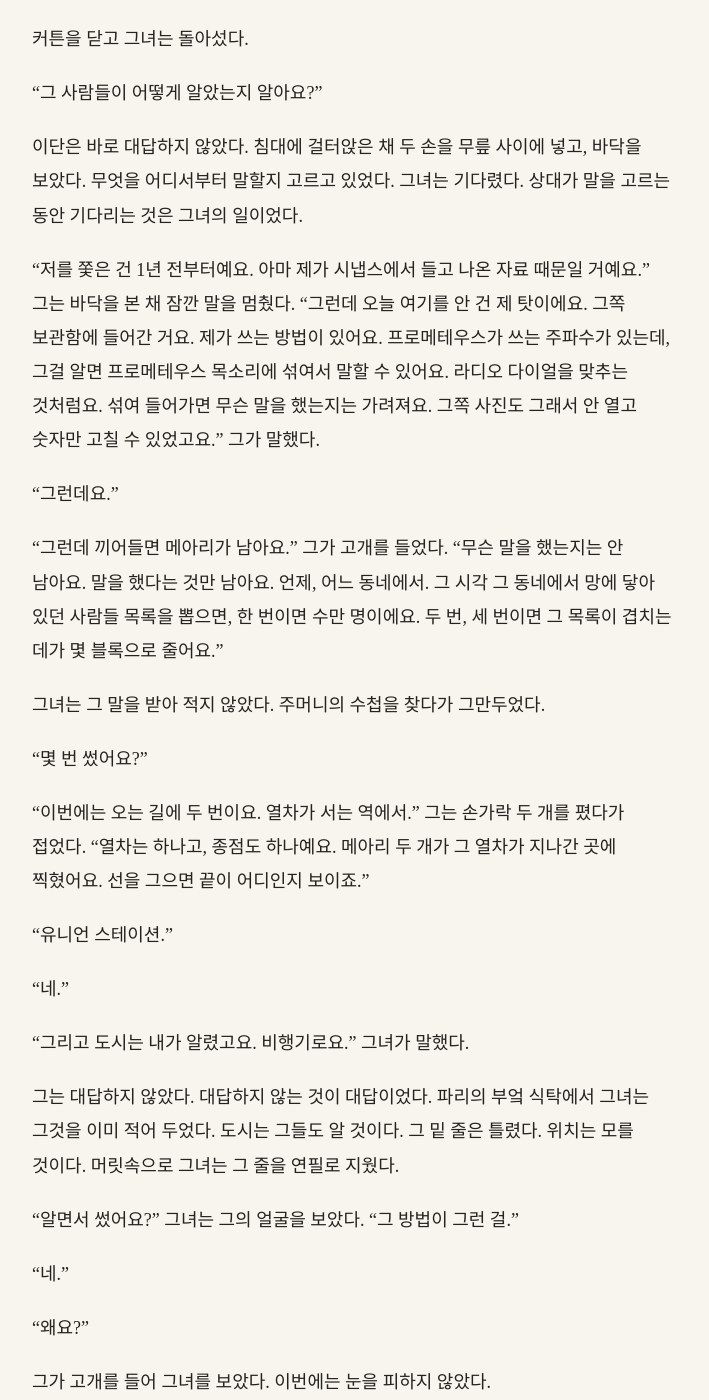
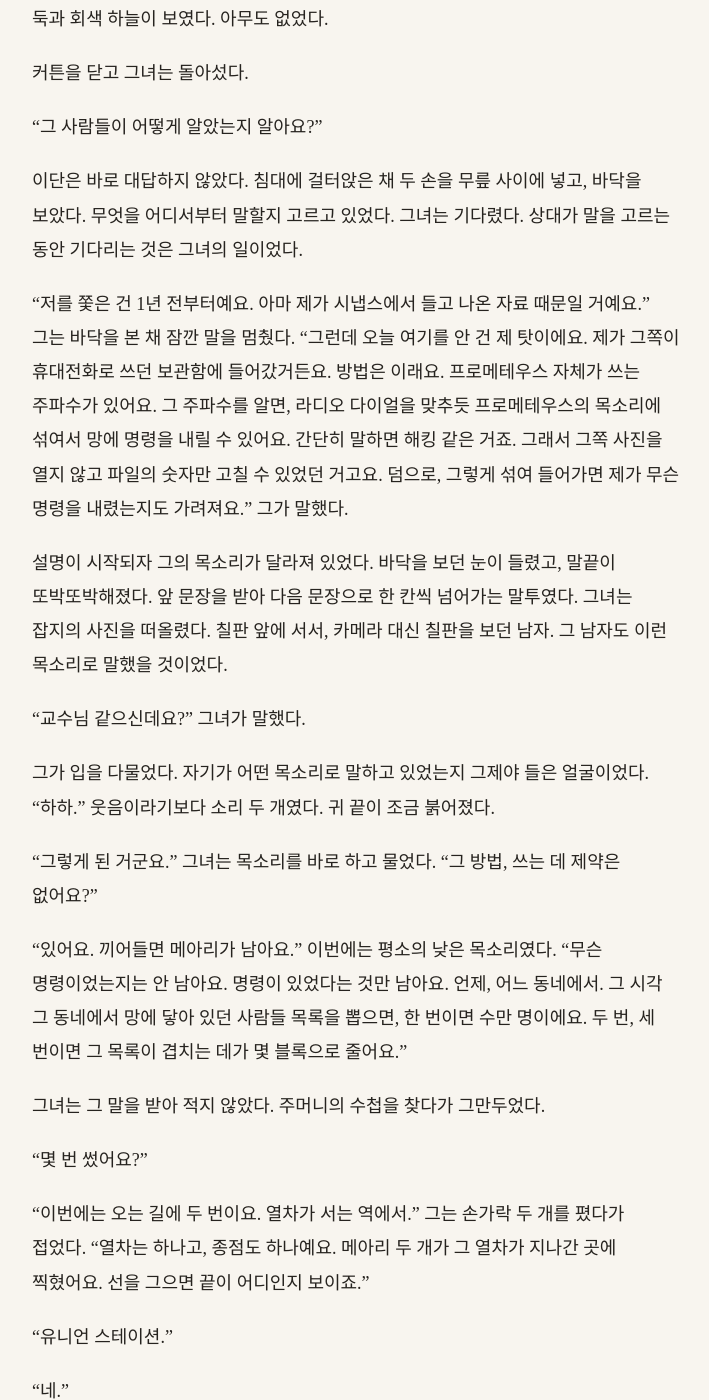
Before and after one commit to kangkkang/writer_s1_public, a Jekyll site: the page built from vol1/027.md, in a window 1280 px wide and 1400 px high, scrolled down 18096 px. Shown: the whole window, without its empty margins (284-993 px from the left). Built offline with Jekyll 4.4.1, drawn with Linux system fonts in a browser that asks for light colours; our own code applies the rules of GitHub Pages for plain Markdown files; some of the changed text lies outside the part shown.

Commit message:
Update from https://github.com/kangkkang/writer_s1/commit/56083f1fa8e78b2d2b06f1d344cc33ac87e3a51b

```diff
--- a/vol1/027.md
+++ b/vol1/027.md
@@ -60,7 +60,7 @@
 
 그녀는 잡지의 사진을 떠올렸다. 칠판 앞에서 카메라를 보지 않던 서른 중반의 남자였다. 그 남자는 셔츠의 소매를 두 번 접고 있었다. 이 남자는 소매를 접지 않았다. 사진의 남자보다 볼이 패었고, 눈 밑이 검었다. 그러나 보관함 쪽으로 기운 고개가, 칠판 쪽으로 기울던 고개와 같았다. 무언가가 맞는지 틀리는지를 기다리는 사람의 기울기였다.
 
-그는 그녀가 앉은 의자의 반대편 끝에 앉았다. 둘 사이에 사람 셋이 앉을 자리가 비었다. 가방을 무릎 위에 내려놓고 두 손을 그 위에 포갰다. 그는 그녀를 보지 않았다. 포개 둔 위쪽 엄지가 한 번 움직였다. 그도 그녀가 거기 있다는 것을 알고 있었다.
+그는 그녀가 앉은 의자의 반대편 끝에 앉았다. 둘 사이에 사람 셋이 앉을 자리가 비었다. 가방을 무릎 위에 내려놓고 두 손을 그 위에 포갰다. 그는 그녀를 보지 않았다. 대신 그녀 쪽으로 고개를 아주 조금 틀었다. 무언가를 귀로 확인하는 사람 같았다. 그녀가 거기 있다는 것을 그도 알고 있었다.
 
 그녀는 앞을 본 채 말했다. 프랑스어 억양이 남은 영어였다.
 
@@ -208,7 +208,7 @@
 
 "버려야 해요."
 
-그녀는 주머니에서 그것을 꺼냈다. 휴대전화는 아직도 경보의 박자로 떨리고 있었다. 화면에 빨간 글자가 떠 있었고, 그 아래에 로셰의 이름이 보였다. 어제 저녁 그녀가 보낸 한 줄에 그가 답하지 않은 채였다. 디지털 여권도, 돌아갈 표도, 1년 동안 그녀가 이름을 걸고 산 생활이 그 금 없는 화면 안에 있었다.
+그녀는 주머니에서 그것을 꺼냈다. 휴대전화는 아직도 경보 진동으로 떨리고 있었다. 화면에 빨간 글자가 떠 있었고, 그 아래에 로셰의 이름이 보였다. 어제 저녁 그녀가 보낸 한 줄에 그가 답하지 않은 채였다. 디지털 여권도, 돌아갈 표도, 1년 동안 그녀가 이름을 걸고 산 생활이 그 금 없는 화면 안에 있었다.
 
 쇠기둥 사이를 지나 다리 위로 올라서며 그녀는 팔을 난간 밖으로 뻗었다. 손을 폈다.
 
@@ -390,11 +390,17 @@
 
 이단은 바로 대답하지 않았다. 침대에 걸터앉은 채 두 손을 무릎 사이에 넣고, 바닥을 보았다. 무엇을 어디서부터 말할지 고르고 있었다. 그녀는 기다렸다. 상대가 말을 고르는 동안 기다리는 것은 그녀의 일이었다.
 
-"저를 쫓은 건 1년 전부터예요. 아마 제가 시냅스에서 들고 나온 자료 때문일 거예요." 그는 바닥을 본 채 잠깐 말을 멈췄다. "그런데 오늘 여기를 안 건 제 탓이에요. 그쪽 보관함에 들어간 거요. 제가 쓰는 방법이 있어요. 프로메테우스가 쓰는 주파수가 있는데, 그걸 알면 프로메테우스 목소리에 섞여서 말할 수 있어요. 라디오 다이얼을 맞추는 것처럼요. 섞여 들어가면 무슨 말을 했는지는 가려져요. 그쪽 사진도 그래서 안 열고 숫자만 고칠 수 있었고요." 그가 말했다.
+"저를 쫓은 건 1년 전부터예요. 아마 제가 시냅스에서 들고 나온 자료 때문일 거예요." 그는 바닥을 본 채 잠깐 말을 멈췄다. "그런데 오늘 여기를 안 건 제 탓이에요. 제가 그쪽이 휴대전화로 쓰던 보관함에 들어갔거든요. 방법은 이래요. 프로메테우스 자체가 쓰는 주파수가 있어요. 그 주파수를 알면, 라디오 다이얼을 맞추듯 프로메테우스의 목소리에 섞여서 망에 명령을 내릴 수 있어요. 간단히 말하면 해킹 같은 거죠. 그래서 그쪽 사진을 열지 않고 파일의 숫자만 고칠 수 있었던 거고요. 덤으로, 그렇게 섞여 들어가면 제가 무슨 명령을 내렸는지도 가려져요." 그가 말했다.
 
-"그런데요."
+설명이 시작되자 그의 목소리가 달라져 있었다. 바닥을 보던 눈이 들렸고, 말끝이 또박또박해졌다. 앞 문장을 받아 다음 문장으로 한 칸씩 넘어가는 말투였다. 그녀는 잡지의 사진을 떠올렸다. 칠판 앞에 서서, 카메라 대신 칠판을 보던 남자. 그 남자도 이런 목소리로 말했을 것이었다.
 
-"그런데 끼어들면 메아리가 남아요." 그가 고개를 들었다. "무슨 말을 했는지는 안 남아요. 말을 했다는 것만 남아요. 언제, 어느 동네에서. 그 시각 그 동네에서 망에 닿아 있던 사람들 목록을 뽑으면, 한 번이면 수만 명이에요. 두 번, 세 번이면 그 목록이 겹치는 데가 몇 블록으로 줄어요."
+"교수님 같으신데요?" 그녀가 말했다.
+
+그가 입을 다물었다. 자기가 어떤 목소리로 말하고 있었는지 그제야 들은 얼굴이었다. "하하." 웃음이라기보다 소리 두 개였다. 귀 끝이 조금 붉어졌다.
+
+"그렇게 된 거군요." 그녀는 목소리를 바로 하고 물었다. "그 방법, 쓰는 데 제약은 없어요?"
+
+"있어요. 끼어들면 메아리가 남아요." 이번에는 평소의 낮은 목소리였다. "무슨 명령이었는지는 안 남아요. 명령이 있었다는 것만 남아요. 언제, 어느 동네에서. 그 시각 그 동네에서 망에 닿아 있던 사람들 목록을 뽑으면, 한 번이면 수만 명이에요. 두 번, 세 번이면 그 목록이 겹치는 데가 몇 블록으로 줄어요."
 
 그녀는 그 말을 받아 적지 않았다. 주머니의 수첩을 찾다가 그만두었다.
 
@@ -432,7 +438,7 @@
 
 "그건 뭐예요?" 그녀가 물었다.
 
-"송출 시각이에요. 프로메테우스 밖으로 나간 신호를 몇 해 치 모은 거요." 그가 노트북 쪽으로 턱을 들었다. "그쪽 건요?"
+"송출 시각이에요. 밤마다 프로메테우스에서 회사 바깥 어딘가로 신호가 빠져나간 시각을 몇 해 치 모은 거예요." 그가 노트북 쪽으로 턱을 들었다. "그쪽 건요?"
 
 "수면 기록이요. 유족들이 받아 낸 거예요. 스물두 명 모두."
 
```
Also changed, not shown: vol1/023.md (+1 -1 lines).
